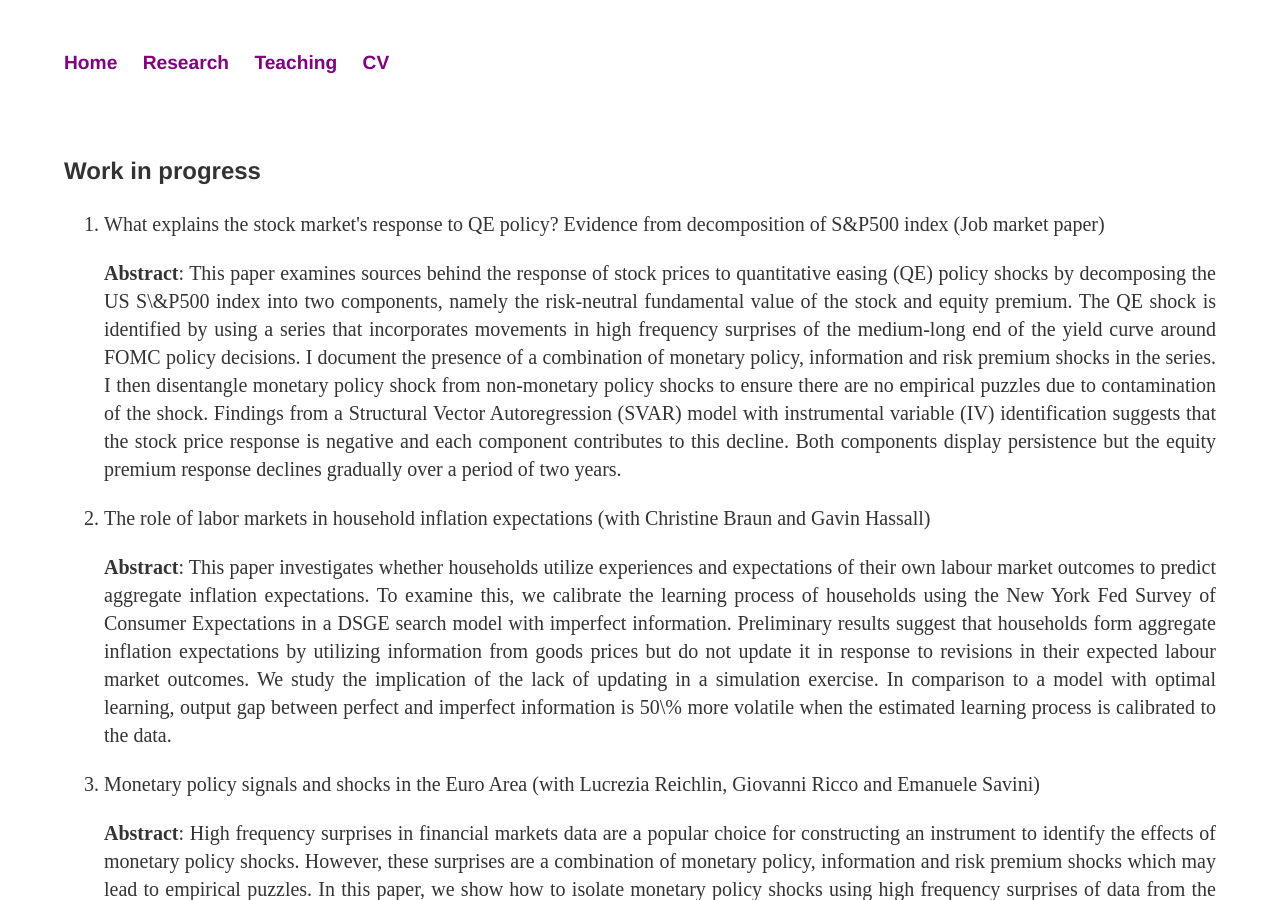
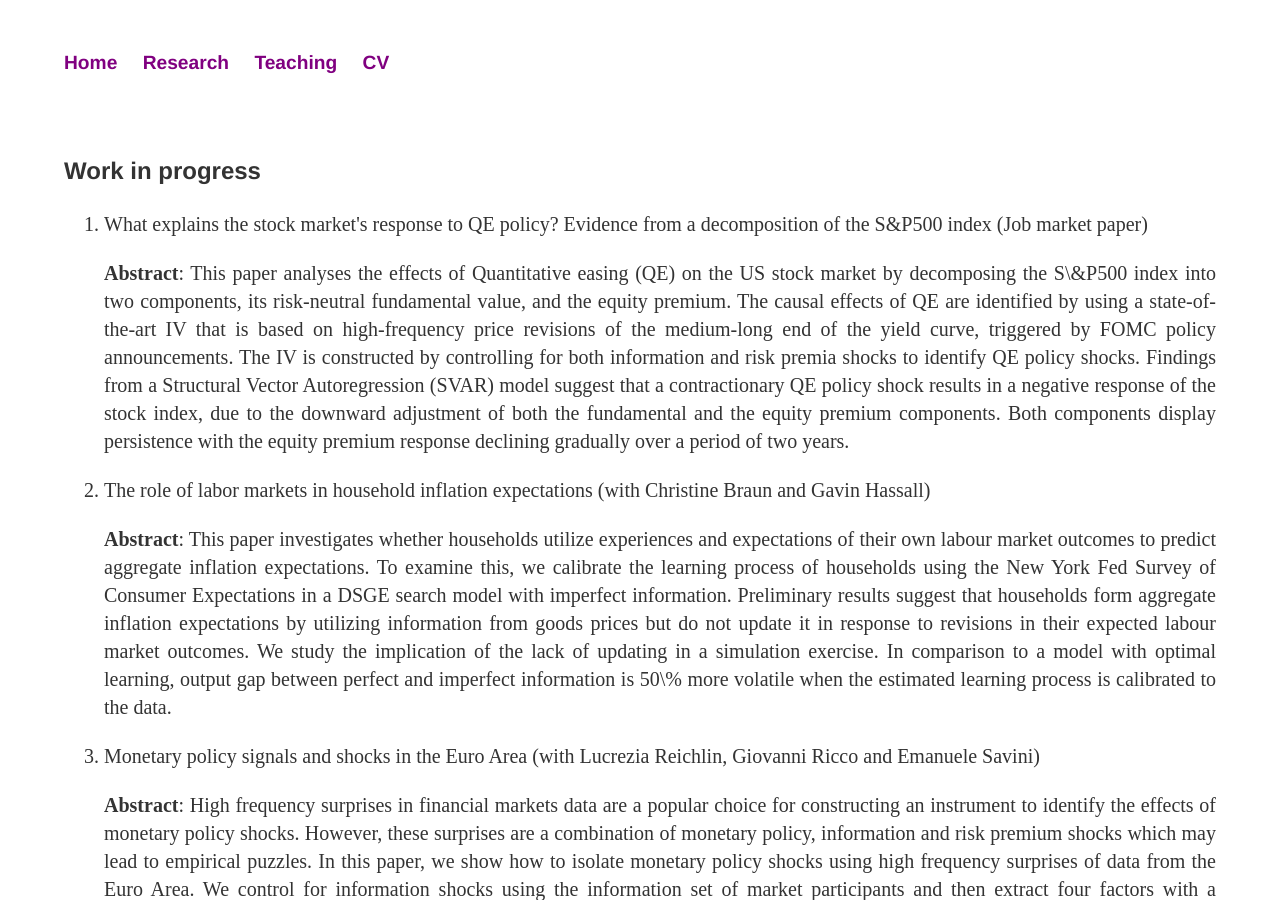
Before and after one commit to anshumaan-tuteja/anshumaan-tuteja.github.io, a Jekyll site: the page built from _pages/research.html, in a window 1280 px wide and 900 px high. Built offline with Jekyll 4.4.1, drawn with Linux system fonts in a browser that asks for light colours.

Commit message:
JMP abstract update and title error fix

```diff
--- a/_pages/research.html
+++ b/_pages/research.html
@@ -6,13 +6,12 @@ title: Research page
 <div class="blurb">
   <h3>Work in progress</h3>
   <ol style="font-size: 1.25em;">
-    <li> What explains the stock market's response to QE policy? Evidence from decomposition of S&P500 index (Job market paper) </li>
-    <p align="justify"; style="font-size:1em"><b>Abstract</b>: This paper examines sources behind the response of stock prices to quantitative easing (QE) policy shocks by decomposing the US S\&P500 index into two components, namely the risk-neutral fundamental value of the stock and equity premium.
-      The QE shock is identified by using a series that incorporates movements in high frequency surprises of the medium-long end of the yield curve around FOMC policy decisions.
-      I document the presence of a combination of monetary policy, information and risk premium shocks in the series.
-      I then disentangle monetary policy shock from non-monetary policy shocks to ensure there are no empirical puzzles due to contamination of the shock.
-      Findings from a Structural Vector Autoregression (SVAR) model with instrumental variable (IV) identification suggests that the stock price response is negative and each component contributes to this decline.
-      Both components display persistence but the equity premium response declines gradually over a period of two years. </p>
+    <li> What explains the stock market's response to QE policy? Evidence from a decomposition of the S&P500 index (Job market paper) </li>
+    <p align="justify"; style="font-size:1em"><b>Abstract</b>: This paper analyses the effects of Quantitative easing (QE) on the US stock market by decomposing the S\&P500 index into two components, its risk-neutral fundamental value, and the equity premium.
+      The causal effects of QE are identified by using a state-of-the-art IV that is based on high-frequency price revisions of the medium-long end of the yield curve, triggered by FOMC policy announcements.
+      The IV is constructed by controlling for both information and risk premia shocks to identify QE policy shocks.
+      Findings from a Structural Vector Autoregression (SVAR) model suggest that a contractionary QE policy shock results in a negative response of the stock index, due to the downward adjustment of both the fundamental and the equity premium components.
+      Both components display persistence with the equity premium response declining gradually over a period of two years. </p>
     <li> The role of labor markets in household inflation expectations (with Christine Braun and Gavin Hassall)  </li>
     <p align="justify"; style="font-size:1em"><b>Abstract</b>: This paper investigates whether households utilize experiences and expectations of their own labour market outcomes to predict aggregate inflation expectations.
       To examine this, we calibrate the learning process of households using the New York Fed Survey of Consumer Expectations in a DSGE search model with imperfect information.
```
